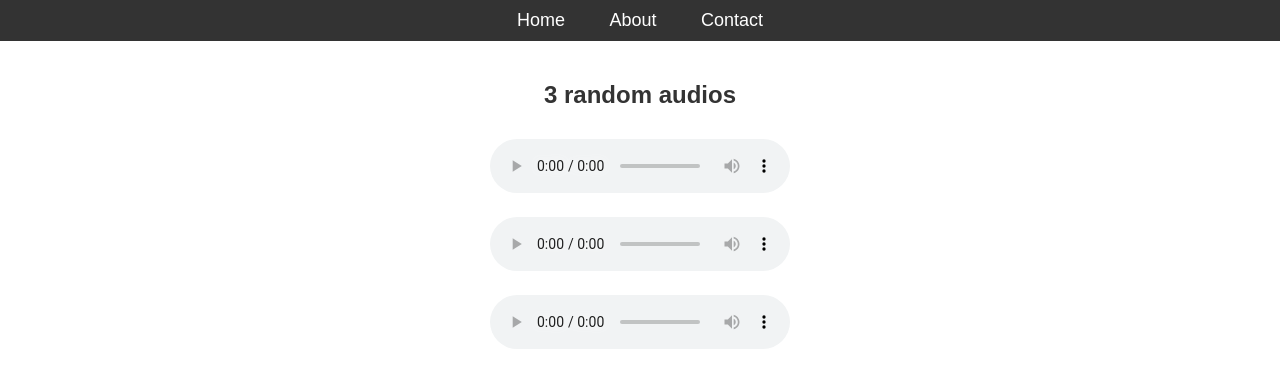
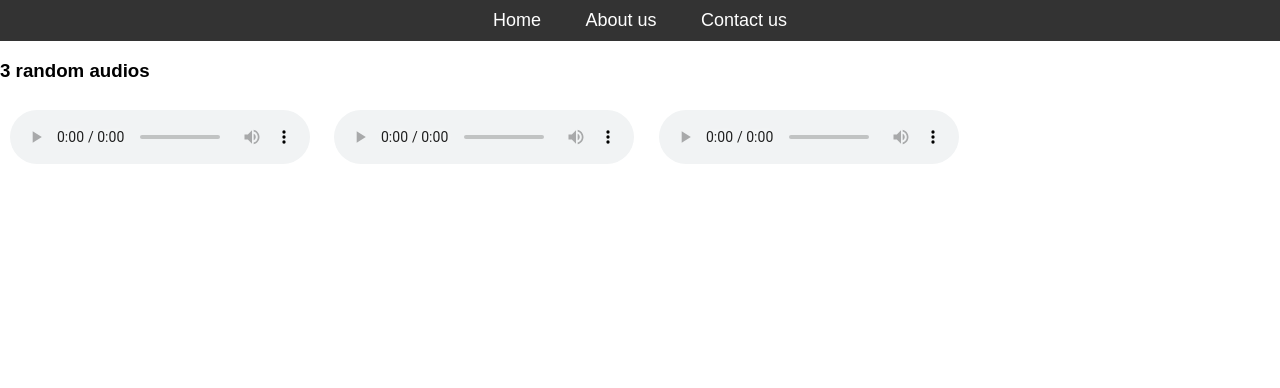
Before and after one commit to acciojob/semantic-navbar-and-audios-9087000, a website: page main.html in a window 1280 px wide. Drawn offline with Linux system fonts and the light colour scheme.

Commit message:
created a submission

```diff
--- a/main.html
+++ b/main.html
@@ -1,42 +1,31 @@
 <!DOCTYPE html>
-<html lang="en">
+
+<html>
+
 <head>
-    <meta charset="UTF-8">
-    <meta name="viewport" content="width=device-width, initial-scale=1.0">
-    <title>Semantic Navbar & Audios</title>
-    <link rel="stylesheet" href="styles.css">
+	<link rel="stylesheet" href="styles.css">
 </head>
+
 <body>
+	     <nav>
+			 <ul>
+				 <li><a href="a">Home</a></li>
+				 <li><a href="b">About us</a></li>
+				 <li><a href="c">Contact us</a></li>
+			 </ul></nav>
 
-    <!-- Navigation Bar -->
-    <nav>
-        <ul>
-            <li><a href="#home" id="homeLink">Home</a></li>
-            <li><a href="#about" id="aboutLink">About</a></li>
-            <li><a href="#contact" id="contactLink">Contact</a></li>
-        </ul>
-    </nav>
 
-    <section id="audios">
-    <h2>3 random audios</h2>
-    <!-- Audio elements -->
-        <audio controls>
-            <source src="http://commondatastorage.googleapis.com/codeskulptor-demos/DDR_assets/Kangaroo_MusiQue_-_The_Neverwritten_Role_Playing_Game.mp3" type="audio/mp3">
-            Your browser does not support the audio element.
-        </audio>
-        <br>
-        <audio controls>
-            <source src="http://commondatastorage.googleapis.com/codeskulptor-demos/DDR_assets/Epoq-Lepidoptera.ogg" type="audio/ogg">
-            Your browser does not support the audio element.
-        </audio>
-        <br>
-        <audio controls>
-            <source src="http://codeskulptor-demos.commondatastorage.googleapis.com/pang/paza-moduless.mp3" type="audio/mp3">
-            Your browser does not support the audio element.
-        </audio>
-    </section>
+  <h3>3 random audios</h3>
 
-    <script src="./script.js"></script>
+  <audio src="http://commondatastorage.googleapis.com/codeskulptor-demos/DDR_assets/Kangaroo_MusiQue_-_The_Neverwritten_Role_Playing_Game.mp3" controls></audio>
+
+  <audio src="http://commondatastorage.googleapis.com/codeskulptor-assets/Epoq-Lepidoptera.ogg" controls></audio>
+
+  <audio src="http://codeskulptor-demos.commondatastorage.googleapis.com/pang/paza-moduless.mp3" controls></audio>
+
+    <script type="text/javascript" src="./script.js">
+</script>
 
 </body>
+
 </html>
```
